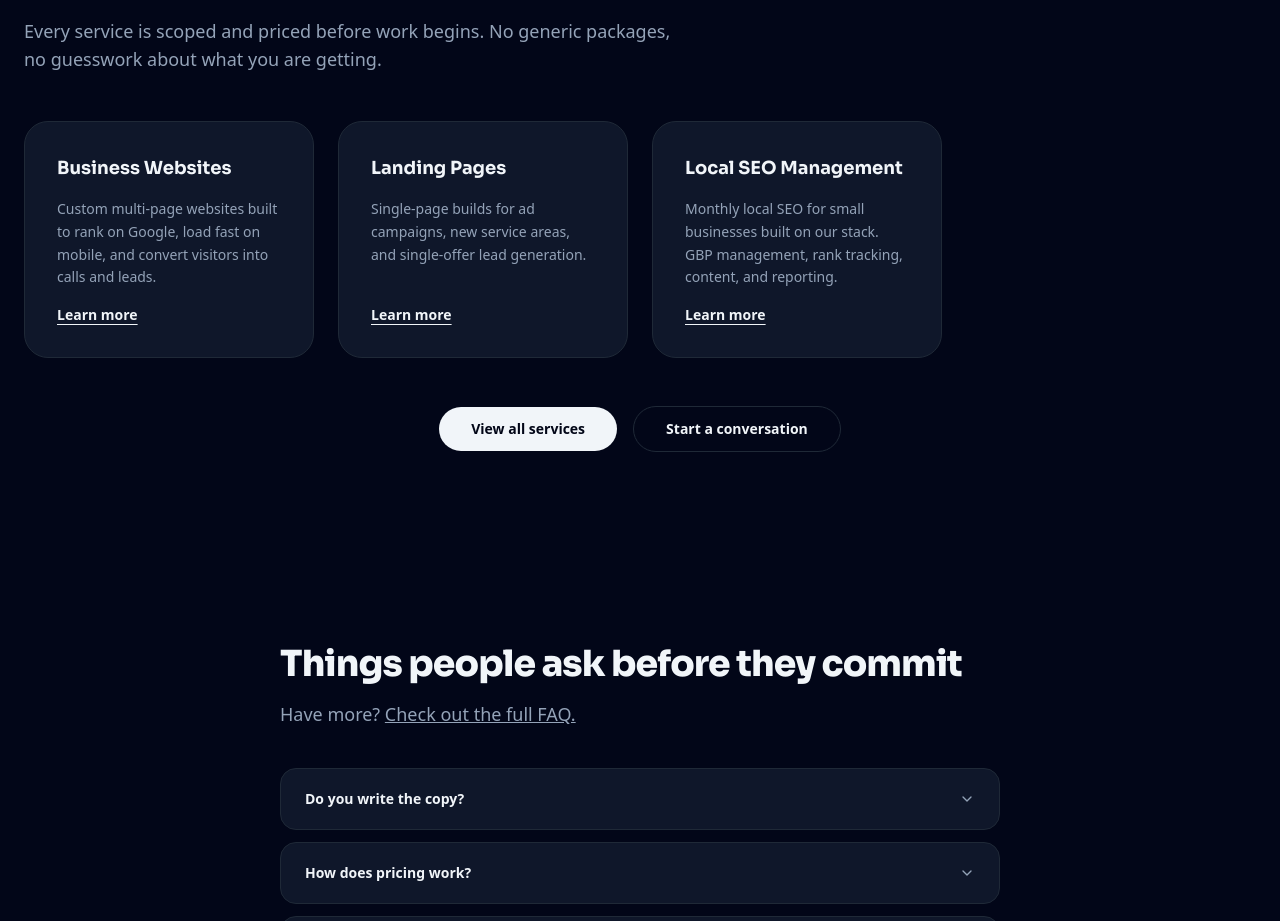
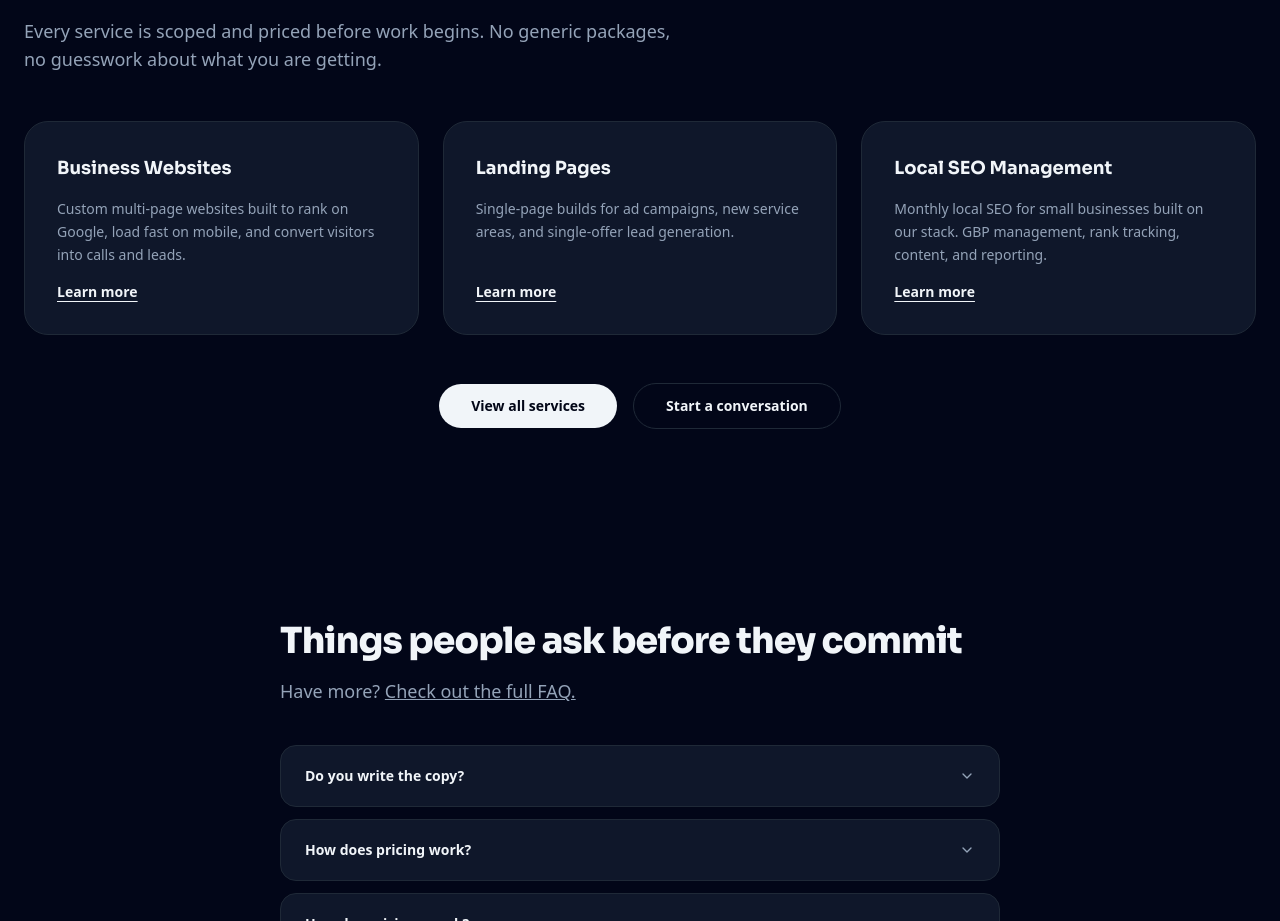
Before and after one commit to bwoodson72/portfolio-final, a Next.js app: page / in a window 1280 px wide. Shown: the part 1680-2601 px from the top of the page. Built offline with nearby package versions, Linux system fonts and the light colour scheme; no server answers.

Commit message:
chore: adjust service grid layout from 4 to 3 columns in service-packages component

```diff
--- a/src/components/home/service-packages.tsx
+++ b/src/components/home/service-packages.tsx
@@ -27,7 +27,7 @@
 
 export const ServicePackages = () => {
     return (
-        <section id="services" className="mx-auto w-full max-w-7xl px-6 py-24 border-t border-border">
+        <section id="services" className="mx-auto w-full max-w-7xl px-6 py-24 border-t border-border ">
             <div className="space-y-4">
                 <h2 className="text-3xl font-extrabold tracking-tight text-text md:text-5xl">
                     Website Design and Local SEO for Small Businesses in the DFW Area
@@ -37,7 +37,7 @@
                 </p>
             </div>
 
-            <div className="mt-12 grid gap-6 md:grid-cols-2 lg:grid-cols-4">
+            <div className="mt-12 grid gap-6 md:grid-cols-2 lg:grid-cols-3">
                 {services.map((service) => (
                     <div
                         key={service.title}
```
